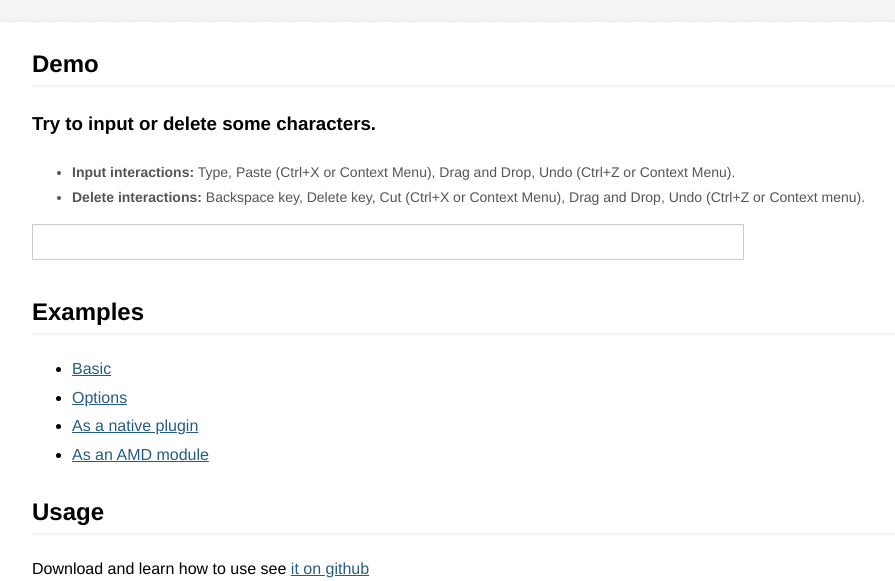
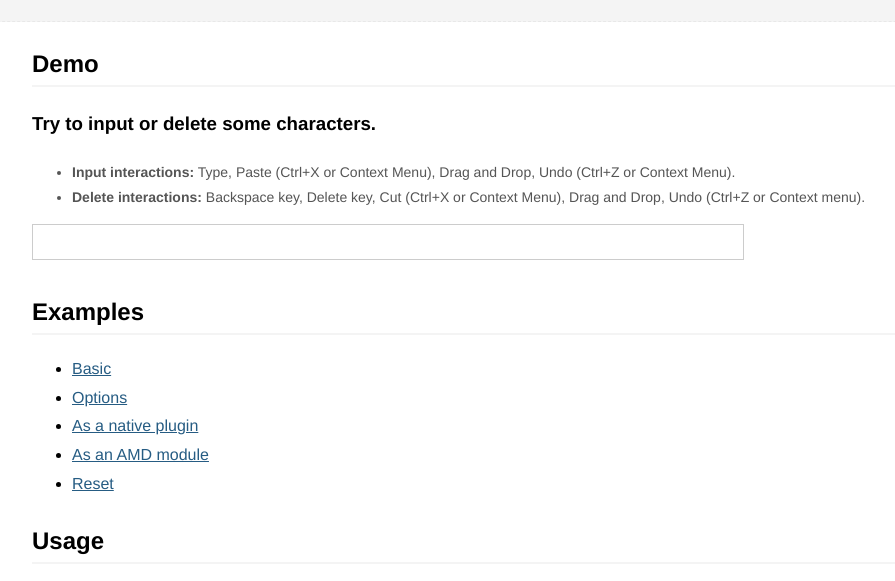
Before and after one commit to Alex1990/autoresize-textarea, a website: page index.html in a window 1280 px wide. Shown: the part 166-747 px from the top of the page, without its empty margins (128-1023 px from the left). Drawn offline with nearby package versions, Linux system fonts and the light colour scheme.

Commit message:
Update the example and readme file

```diff
--- a/bower.json
+++ b/bower.json
@@ -1,7 +1,7 @@
 {
   "name": "autoresize-textarea",
   "description": "A [jQuery] plugin can automatically resize textarea's height",
-  "version": "1.0.3",
+  "version": "1.1.0",
   "main": "src/autoresize-textarea.js",
   "keywords": [
     "auto resize",
--- a/index.html
+++ b/index.html
@@ -112,6 +112,7 @@
           <li><a href="example/options.html">Options</a></li>
           <li><a href="example/as-a-native-plugin.html">As a native plugin</a></li>
           <li><a href="example/as-an-amd-module.html">As an AMD module</a></li>
+          <li><a href="example/reset.html">Reset</a></li>
         </ul>
       </div>
       <div class="usage">
--- a/package.json
+++ b/package.json
@@ -1,7 +1,7 @@
 {
   "name": "autoresize-textarea",
   "description": "A [jQuery] plugin can automatically resize textarea's height",
-  "version": "1.0.3",
+  "version": "1.1.0",
   "author": {
     "name": "Alex Chao",
     "email": "alexchao1990@gmail.com"
```
Also changed, not shown: README.md.
